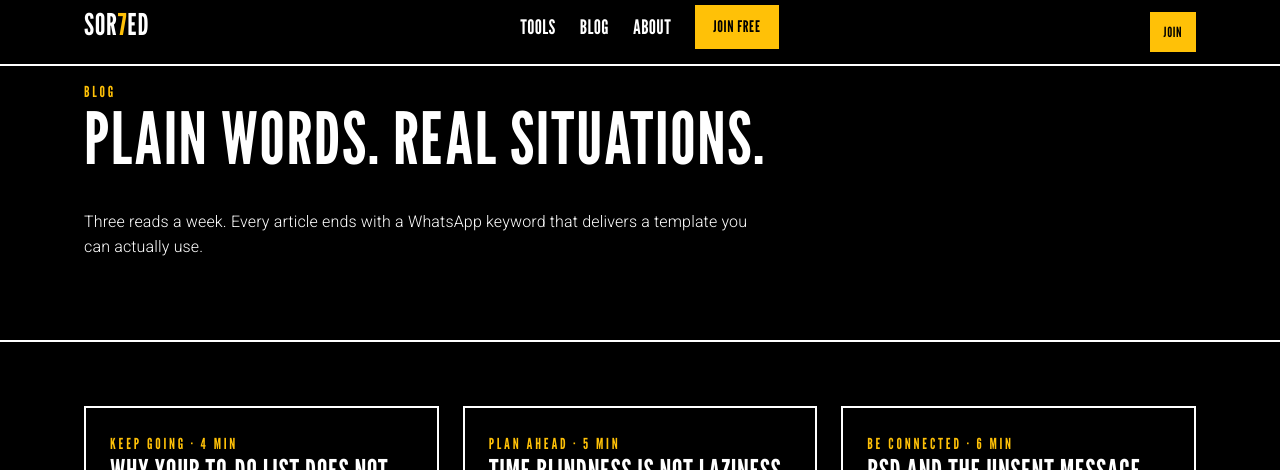
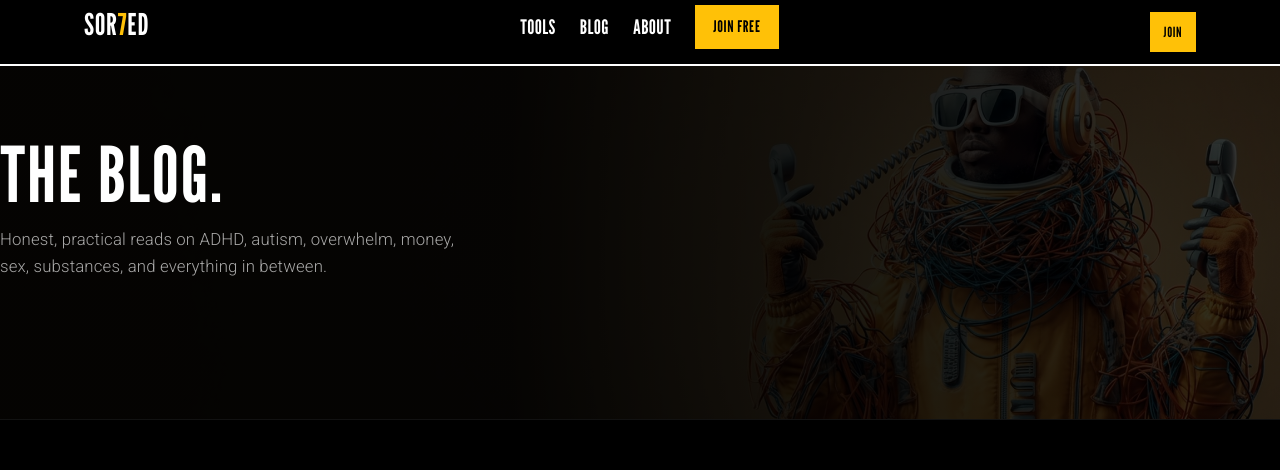
Before and after one commit to claudiokurath/sor7ed-new, a Next.js app: page /blog in a window 1280 px wide. Shown: the top 470 px of the page. Built offline with nearby package versions, Linux system fonts and the light colour scheme; no server answers; a web font is replaced by a local one.

Commit message:
feat: add hero image to blog listing

```diff
--- a/src/app/blog/page.tsx
+++ b/src/app/blog/page.tsx
@@ -14,6 +14,15 @@ export default async function BlogPage() {
 
   return (
     <>
+      {/* HERO */}
+      <div style={{ position: 'relative', minHeight: '420px', display: 'flex', alignItems: 'center', overflow: 'hidden', borderBottom: '1px solid rgba(255,255,255,0.07)' }}>
+        <div style={{ position: 'absolute', inset: 0, backgroundImage: 'url(/images/bg-2.png)', backgroundSize: 'cover', backgroundPosition: 'center right', opacity: 0.35 }} />
+        <div style={{ position: 'absolute', inset: 0, background: 'linear-gradient(to right, rgba(0,0,0,0.92) 40%, rgba(0,0,0,0.4) 100%)' }} />
+        <div className="page-wrap" style={{ position: 'relative', paddingTop: '80px', paddingBottom: '80px', maxWidth: '600px' }}>
+          <h1 className="anton" style={{ fontSize: 'clamp(2.5rem, 6vw, 5rem)', lineHeight: 0.92, color: '#fff', marginBottom: '16px' }}>THE BLOG.</h1>
+          <p style={{ fontFamily: 'Roboto, sans-serif', fontWeight: 300, fontSize: '1.05rem', color: 'rgba(255,255,255,0.65)', maxWidth: '480px', lineHeight: 1.6 }}>Honest, practical reads on ADHD, autism, overwhelm, money, sex, substances, and everything in between.</p>
+        </div>
+      </div>
       <SEOJsonLd
         title="Blog"
         description="Practical reads on executive function, time blindness, RSD, shutdown, and more."
```
